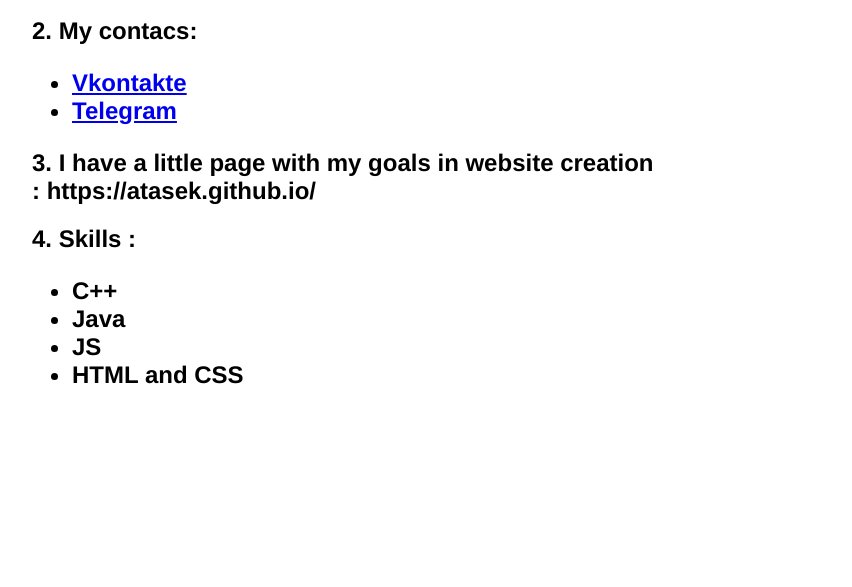
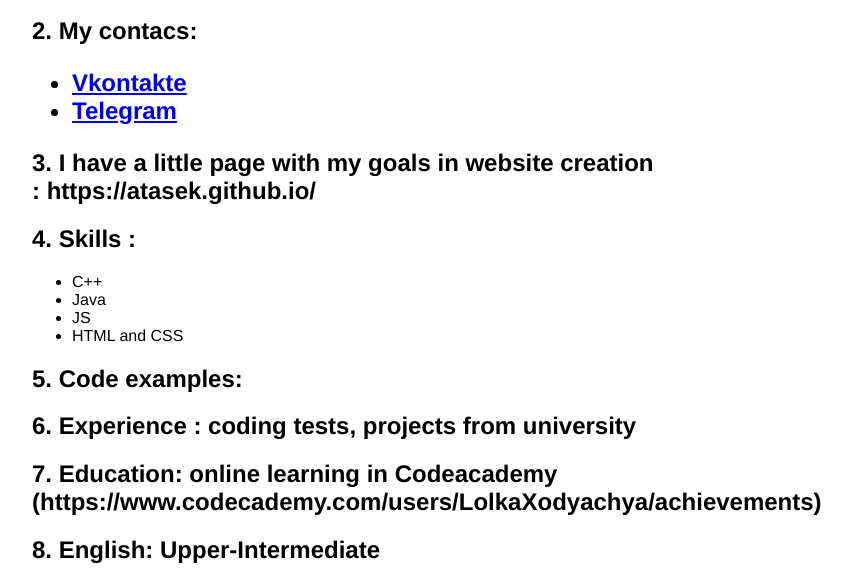
Before and after one commit to Atasek/-rsschool-cv, a plain HTML site: page index.html in a window 1280 px wide. Shown: the part 213-800 px from the top of the page, without its empty margins (292-1144 px from the left). Drawn offline with Linux system fonts and the light colour scheme.

Commit message:
feat: add some blocks

```diff
--- a/index.html
+++ b/index.html
@@ -18,14 +18,17 @@
         </ul>
       </h1>
       <h1>3. I have a little page with my goals in website creation : https://atasek.github.io/ </h1>
-      <h1>4. Skills :
+      <h1>4. Skills : </h1>
         <ul>
           <li>С++</li>
           <li>Java</li>
           <li>JS</li>
           <li>HTML and CSS</li>
         </ul>
-        <div class="logo-area">
+      <h1>5. Code examples:</h1>
+      <h1>6. Experience : coding tests, projects from university</h1>
+      <h1>7. Education: online learning in Codeacademy (https://www.codecademy.com/users/LolkaXodyachya/achievements) </h1>
+      <h1>8. English: Upper-Intermediate </h1>
 
 
     </article>
```
